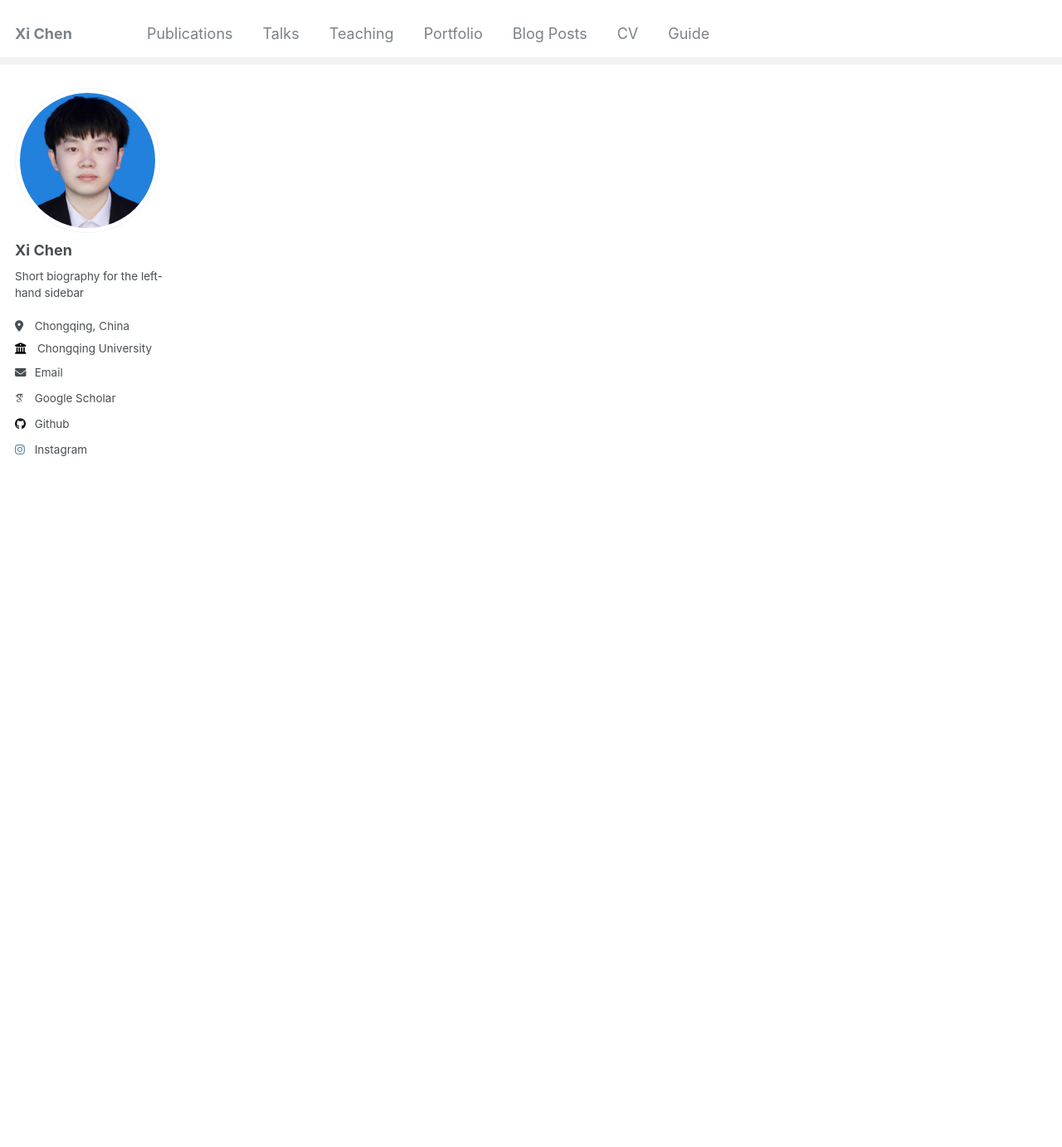
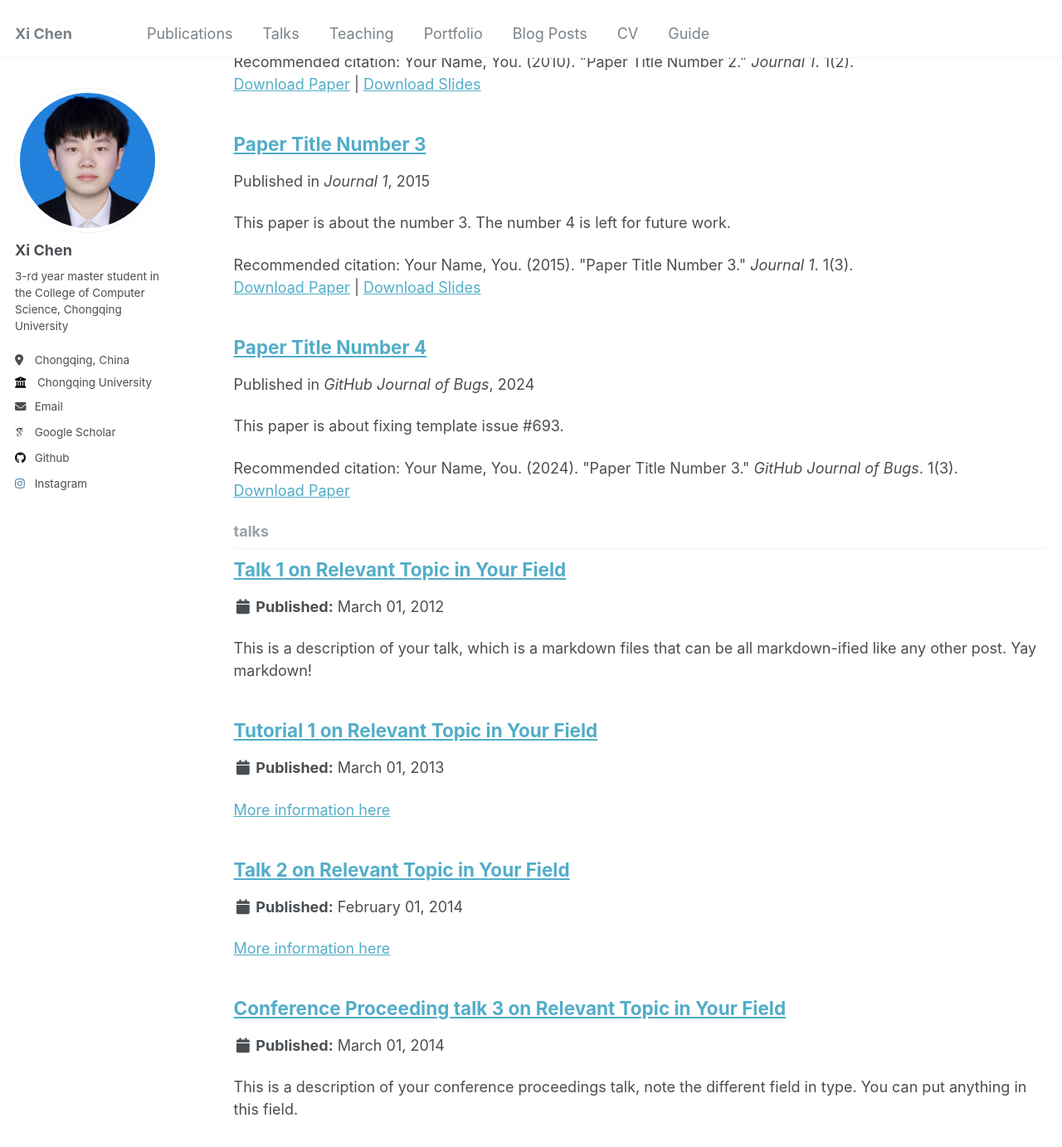
Before and after one commit to chenx2000/chenx2000.github.io, a Jekyll site: the page built from _pages/collection-archive.html, in a window 1280 px wide and 1400 px high, scrolled down 1490 px. Shown: the top 1383 px of the window at 83% size. Built offline with Jekyll 4.4.1, drawn with Linux system fonts in a browser that asks for light colours; some web fonts are replaced; some of the changed lines change nothing that is shown; some of the changed text lies outside the part shown.

Commit message:
Update _config.yml

```diff
--- a/_config.yml
+++ b/_config.yml
@@ -24,7 +24,7 @@
   avatar           : "XiChen.jpg"
   name             : "Xi Chen"
   pronouns         : # example: "she/her"
-  bio              : "Short biography for the left-hand sidebar"
+  bio              : "3-rd year master student in the College of Computer Science, Chongqing University"
   location         : "Chongqing, China"
   employer         : "Chongqing University"
   uri              : # URL
@@ -216,10 +216,10 @@
     output: true
     permalink: /:collection/:path/
   portfolio:
-    output: False
+    output: true
     permalink: /:collection/:path/
   talks:
-    output: False
+    output: true
     permalink: /:collection/:path/
 
 
```
